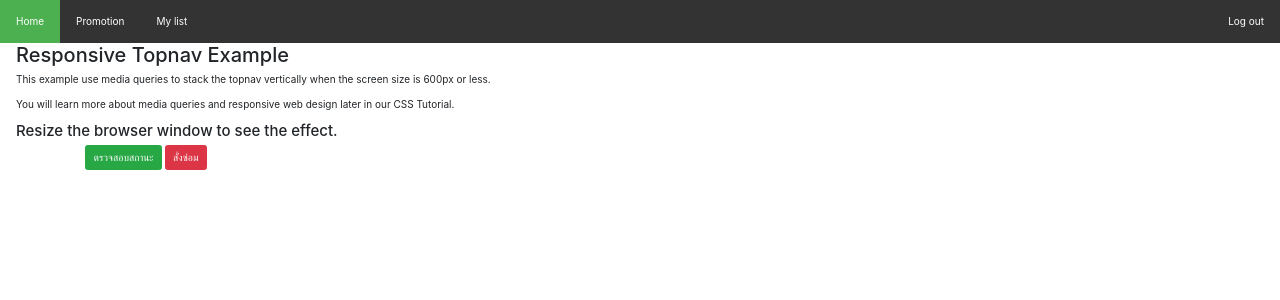
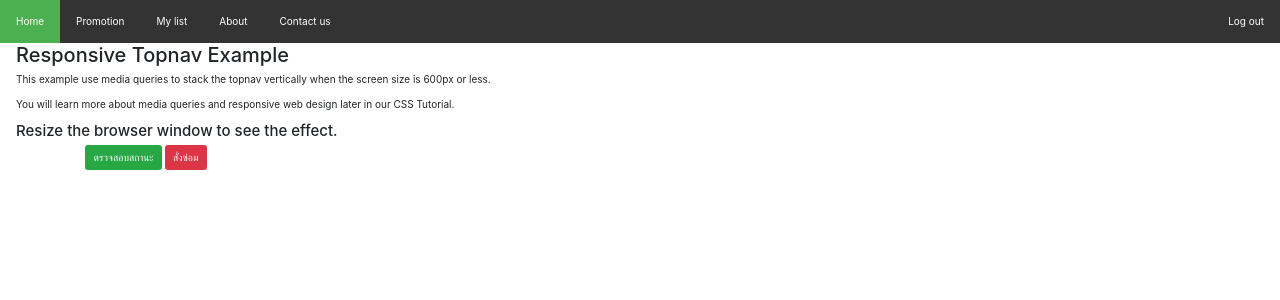
Before and after one commit to witsarutpalm111/ce-app-0, a PHP site: page /user/user_page.php in a window 1280 px wide. Shown: the top 300 px of the page. Run offline with PHP 8.4, Linux system fonts and the light colour scheme; some libraries are stand-ins or nearby versions.

Commit message:
Update Link

```diff
--- a/user/user_page.php
+++ b/user/user_page.php
@@ -67,6 +67,8 @@
         <li><a class="active" href="../Home.php">Home</a></li>
         <li><a href="#promotion">Promotion</a></li>
         <li><a href="../shopping/list_shopping.php">My list</a></li>
+        <li><a href="#about">About</a></li>
+        <li><a href="#contact">Contact us</a></li>
         <li class="right"><a href="#logout">Log out</a></li>
     </ul>
 
@@ -80,7 +82,7 @@
 
     <!--ส่วนของ button-->
     <div class="container">
-        <button type="button" class="btn btn-success">ตรวจสอบสถานะ</button>
+        <a href="check_qr.php" class="btn btn-success" role="button" aria-pressed="true">ตรวจสอบสถานะ</a>
         <button type="button" class="btn btn-danger">สั่งซ่อม</button>
     </div>
 
```
